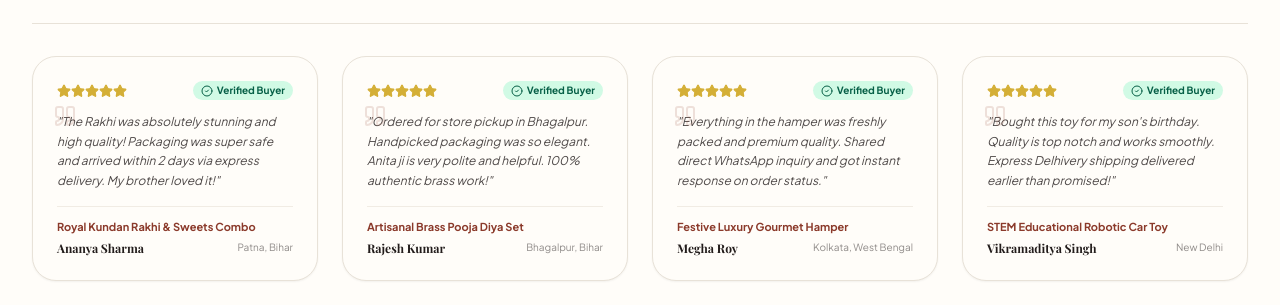
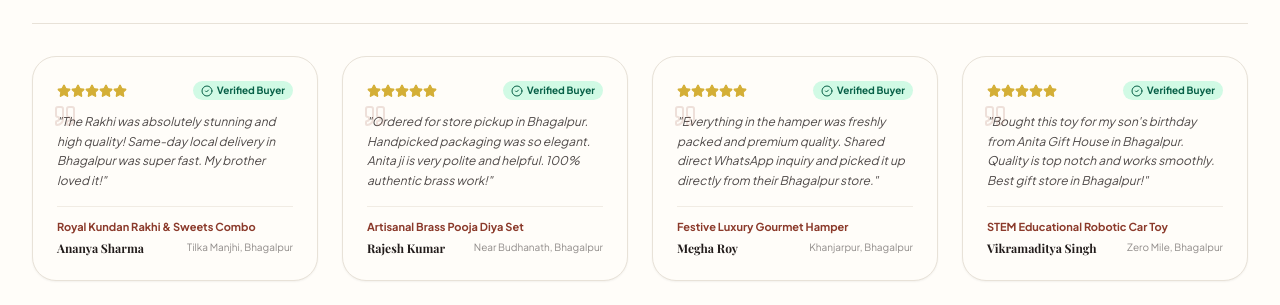
Before and after one commit to keshav-kr-agrawal/agh, a Next.js app: page / in a window 1280 px wide. Shown: the part 1283-1588 px from the top of the page. Built offline with nearby package versions, Linux system fonts and the light colour scheme; no server answers; the database is empty; a web font is replaced by a local one.

Commit message:
Update all customer reviews to be from Bhagalpur

```diff
--- a/src/components/CustomerReviews.tsx
+++ b/src/components/CustomerReviews.tsx
@@ -19,17 +19,17 @@ const reviewsData: Review[] = [
   {
     id: 'r-1',
     name: 'Ananya Sharma',
-    location: 'Patna, Bihar',
+    location: 'Tilka Manjhi, Bhagalpur',
     rating: 5,
     date: '2 days ago',
     productName: 'Royal Kundan Rakhi & Sweets Combo',
-    comment: 'The Rakhi was absolutely stunning and high quality! Packaging was super safe and arrived within 2 days via express delivery. My brother loved it!',
+    comment: 'The Rakhi was absolutely stunning and high quality! Same-day local delivery in Bhagalpur was super fast. My brother loved it!',
     verified: true
   },
   {
     id: 'r-2',
     name: 'Rajesh Kumar',
-    location: 'Bhagalpur, Bihar',
+    location: 'Near Budhanath, Bhagalpur',
     rating: 5,
     date: '1 week ago',
     productName: 'Artisanal Brass Pooja Diya Set',
@@ -39,21 +39,21 @@ const reviewsData: Review[] = [
   {
     id: 'r-3',
     name: 'Megha Roy',
-    location: 'Kolkata, West Bengal',
+    location: 'Khanjarpur, Bhagalpur',
     rating: 5,
     date: '2 weeks ago',
     productName: 'Festive Luxury Gourmet Hamper',
-    comment: 'Everything in the hamper was freshly packed and premium quality. Shared direct WhatsApp inquiry and got instant response on order status.',
+    comment: 'Everything in the hamper was freshly packed and premium quality. Shared direct WhatsApp inquiry and picked it up directly from their Bhagalpur store.',
     verified: true
   },
   {
     id: 'r-4',
     name: 'Vikramaditya Singh',
-    location: 'New Delhi',
+    location: 'Zero Mile, Bhagalpur',
     rating: 5,
     date: '3 weeks ago',
     productName: 'STEM Educational Robotic Car Toy',
-    comment: 'Bought this toy for my son\'s birthday. Quality is top notch and works smoothly. Express Delhivery shipping delivered earlier than promised!',
+    comment: 'Bought this toy for my son\'s birthday from Anita Gift House in Bhagalpur. Quality is top notch and works smoothly. Best gift store in Bhagalpur!',
     verified: true
   }
 ];
```
